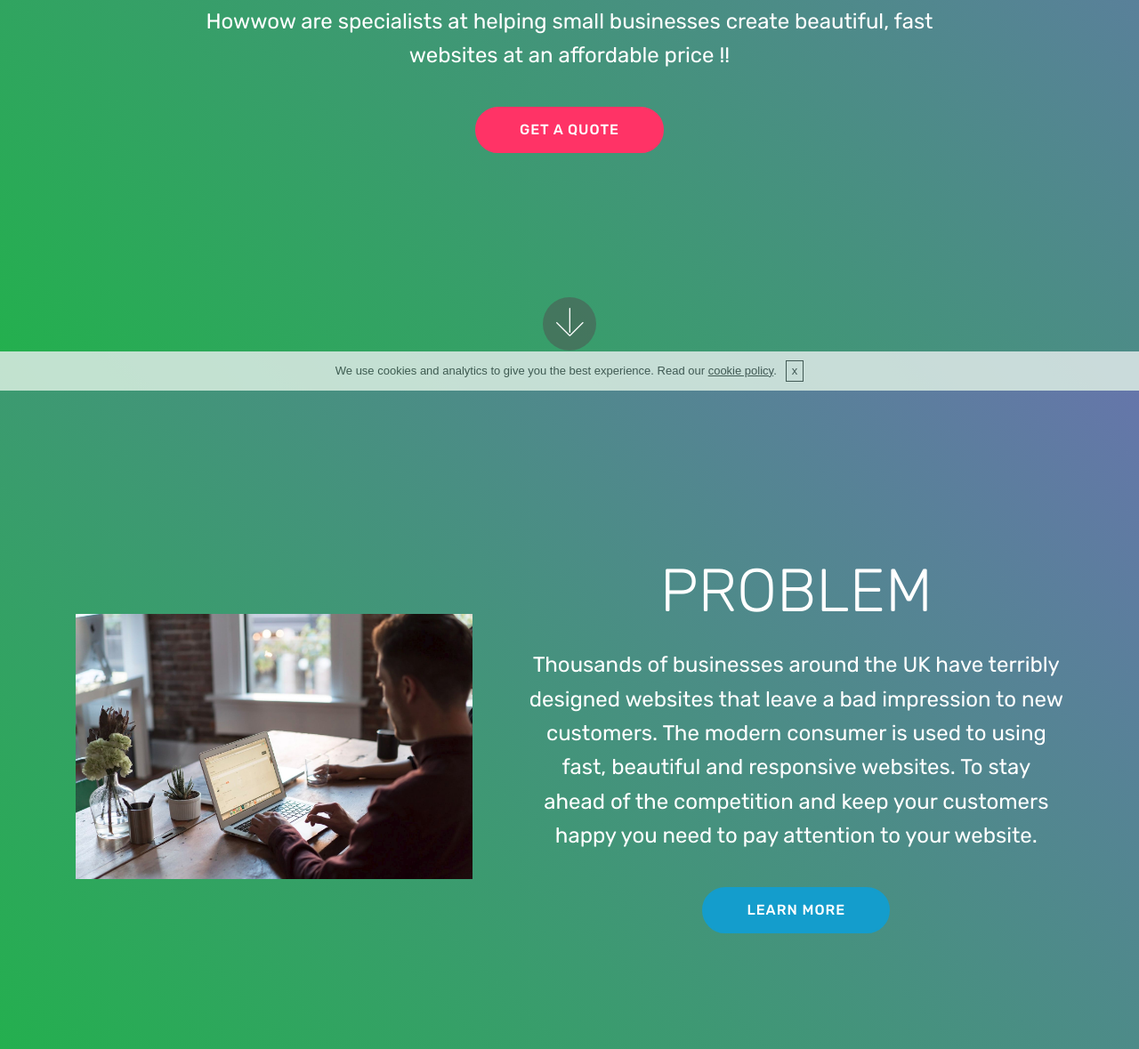
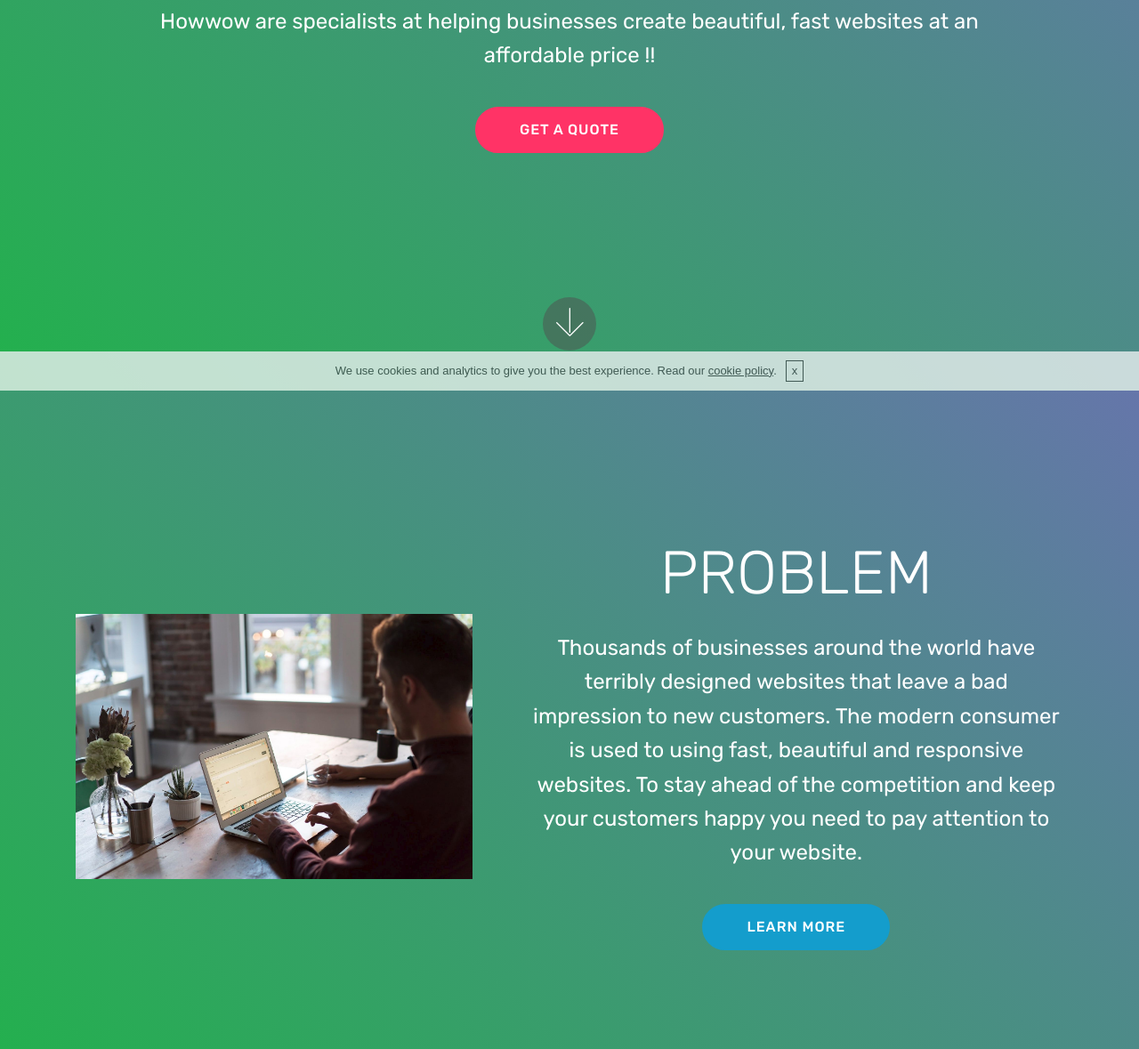
Before and after one commit to howwow-app/howwow-app.github.io, a plain HTML site: page index.html in a window 1280 px wide. Shown: the part 361-1540 px from the top of the page at 89% size. Drawn offline with Linux system fonts and the light colour scheme; files whose address does not match are found by name.

Commit message:
Update index.html

```diff
--- a/index.html
+++ b/index.html
@@ -68,7 +68,7 @@
         <div class="row justify-content-center">
             <div class="mbr-white col-md-10">
                 <h1 class="mbr-section-title align-center pb-3 mbr-fonts-style display-1">Need a New Website ?</h1>
-                <p class="mbr-text align-center display-5 pb-3 mbr-fonts-style">Howwow are specialists at helping small businesses create beautiful, fast websites at an affordable price !!</p>
+                <p class="mbr-text align-center display-5 pb-3 mbr-fonts-style">Howwow are specialists at helping businesses create beautiful, fast websites at an affordable price !!</p>
                 <div class="mbr-section-btn align-center"><a class="btn btn-md btn-secondary display-4" href="https://kwiksurveys.com/s/Kdx8CJnb" target="_blank">GET A QUOTE</a></div>
             </div>
         </div>
@@ -98,7 +98,7 @@
                     PROBLEM</h1>
 
                 <div class="mbr-section-text mbr-white pb-3 ">
-                    <p class="mbr-text mbr-fonts-style display-5">Thousands of businesses around the UK have terribly designed websites that leave a bad impression to new customers. The modern consumer is used to using fast, beautiful and responsive websites. To stay ahead of the competition and keep your customers happy you need to pay attention to your website.</p>
+                    <p class="mbr-text mbr-fonts-style display-5">Thousands of businesses around the world have terribly designed websites that leave a bad impression to new customers. The modern consumer is used to using fast, beautiful and responsive websites. To stay ahead of the competition and keep your customers happy you need to pay attention to your website.</p>
                 </div>
                 <div class="mbr-section-btn"><a class="btn btn-md btn-primary display-4" href="index.html#features12-q">LEARN MORE</a></div>
             </div>
@@ -146,7 +146,7 @@
                         </div>
                     </div>
                     <div class="card-box">
-                        <p class="mbr-text mbr-section-text mbr-fonts-style display-7">Over 60% of web traffic comes through mobile devices, our websites look stunning on all types of mobiles and tablets&nbsp;</p>
+                        <p class="mbr-text mbr-section-text mbr-fonts-style display-7">Over 40% of web traffic comes through mobile devices, our websites look stunning on all types of mobiles and tablets&nbsp;</p>
                     </div>
                 </div>
             </div>
```
